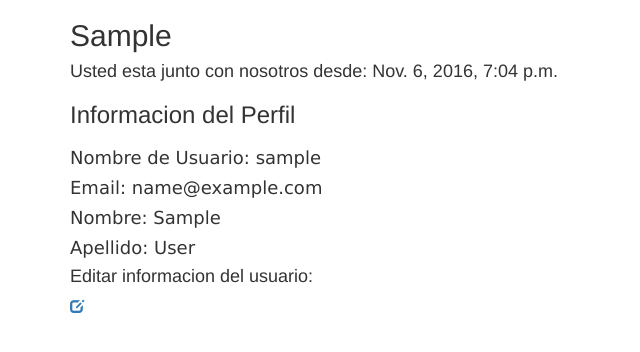
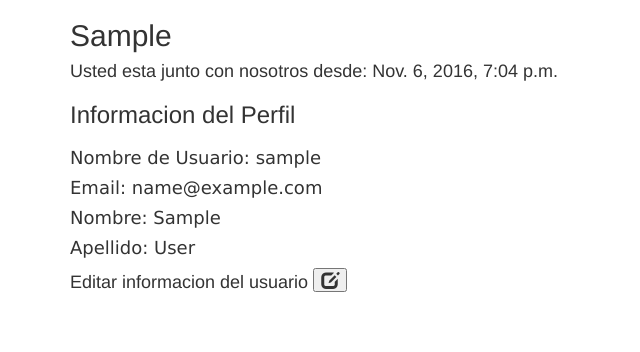
Before and after one commit to ingsoft-famaf/HoustonWHAP, a Django app: page /me/ in a window 1280 px wide. Shown: the part 51-403 px from the top of the page, without its empty margins (0-640 px from the left). Run offline with Django 3.2, Linux system fonts and the light colour scheme; the visitor is signed in with stand-in values (Sample User, id 1); some libraries are stand-ins or nearby versions.

Commit message:
user template improved

```diff
--- a/src/goal_set_track/gst/templates/gst/user.html
+++ b/src/goal_set_track/gst/templates/gst/user.html
@@ -11,9 +11,13 @@
   <h4 style="font-family:verdana;">Apellido: {{user.last_name}}</h4>
 
   <!-- button edit -->
-  <h4>Editar informacion del usuario:</h4>
-    <a href='{% url 'user_edit' %}'>
-        <span class='glyphicon glyphicon-edit'></span>
-    </a>
+  <form style="display: inline;" method='GET' action='{% url 'user_edit'%}'>
+  <h4>Editar informacion del usuario
+
+    {% csrf_token %}
+    <button type='submit' name='edit' value=True class='glyphicon glyphicon-edit'></button>
+  </h4>
+  </form>
+
 </div>
 {% endblock %}
```
